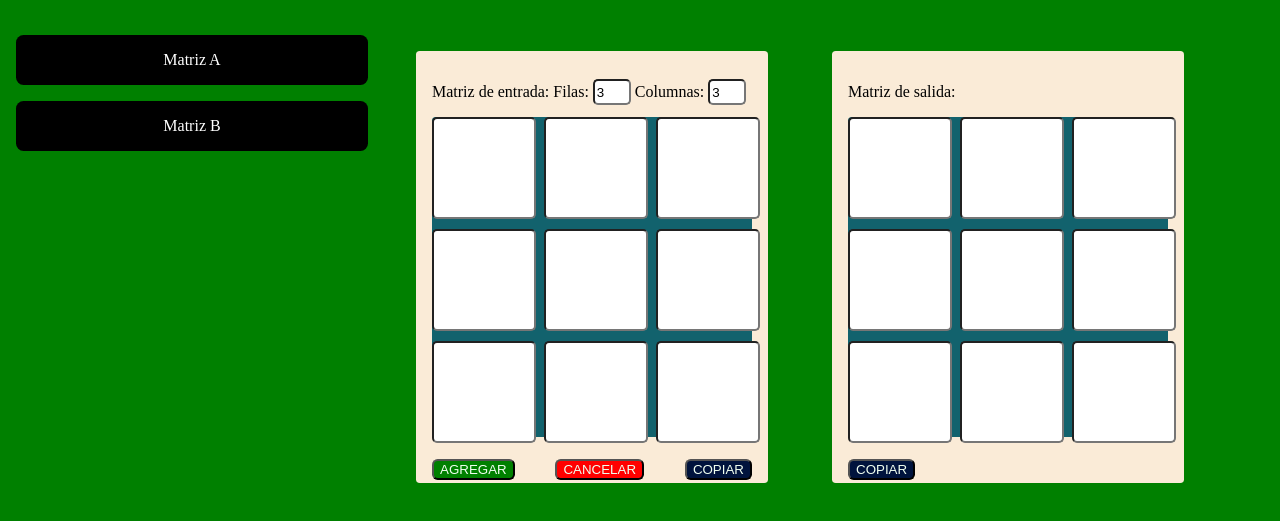
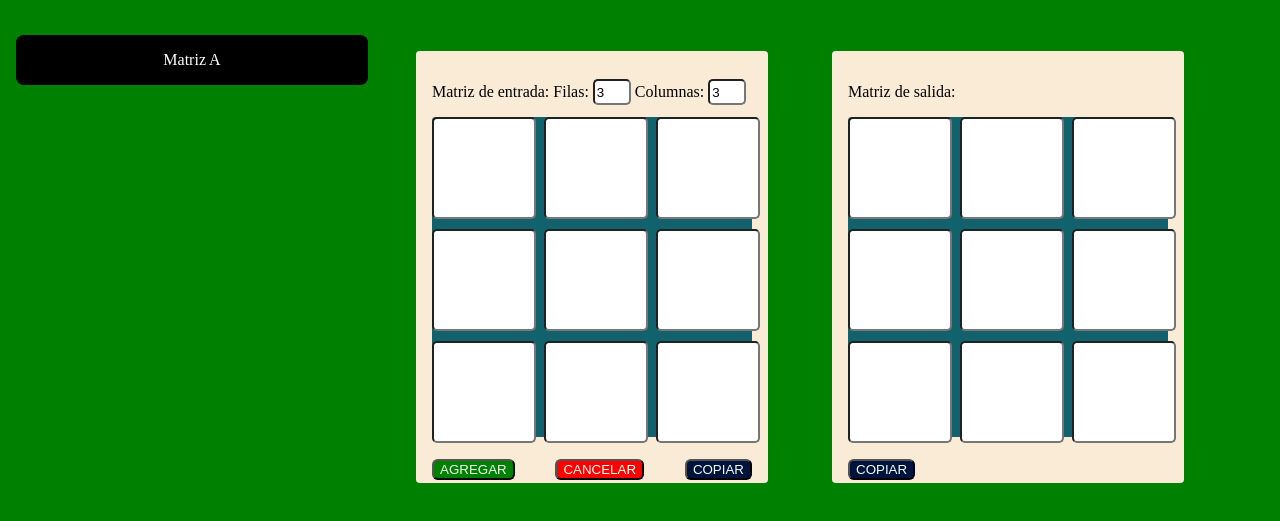
Before and after one commit to Vktornaj/Matrices-WEB, a plain HTML site: page index.html in a window 1280 px wide. Both pictures are taken after typing "Sample", "Sample", "Sample", "Sample", "Sample", "Sample" into the empty fields and a click on the button "AGREGAR". Shown: the part 61-582 px from the top of the page. Drawn offline with Linux system fonts and the light colour scheme.

Commit message:
Cabio de paradigma a objetos

```diff
--- a/main.js
+++ b/main.js
@@ -1,34 +1,33 @@
 // Variables Globales
-let matrices = ['A'];
 let instancias = [];
-let iGraficas = [];
+let mat = [];
+let elementos = [];
 
 // Clases
-class MatrizContenido {
+class Matriz {
+    static numero = 0;
+    id;
     nFilas;
     nColumnas;
     contenido;
-    numeros;
 
-    constructor(nFilas = 0, nColumnas = 0) {
+    constructor(nFilas, nColumnas) {
+        this.id = String.fromCharCode( 65 + Matriz.numero );
+        Matriz.numero++;
         this.nFilas = nFilas;
         this.nColumnas = nColumnas;
         this.contenido = [];
         for (let i = 0; i < nFilas * nColumnas; i++) {
             this.contenido[i] = 0;
         }
-
     }
 
     llenar() {
         let numeros = document.querySelectorAll('.input');
         for (let i = 0; i < this.nColumnas * this.nFilas; i++) {
             this.contenido[i] = numeros[i].value;
-            console.log('Hello');
         }
-        console.log(`Llenando ${this.contenido}`);
     }
-
 }
 
 // Selectores
@@ -84,29 +83,40 @@ function actualizar() {
     }
 }
 
-// Agregar matrices
-lista.innerHTML += `<p id="matrizA">Matriz ${matrices[0]}</p>`;
-instancias[matrices.length - 1] = new MatrizContenido(inputFilas.value, inputColumnas.value);
-iGraficas.push(document.querySelectorAll('.input')[matrices.length - 1]);
-iGraficas[iGraficas.length - 1].addEventListener('click', () => {
-    const a = iGraficas.length - 1;
-    let contenedor = document.querySelectorAll('.input');
-    for (let i = 0; i < columns * rows; i++) {
+// click al boton AGREGAR
+btnAgregar.addEventListener('click', () => {
 
-    }
+    const num = Matriz.numero;
+    mat.push(new Matriz(inputFilas.value, inputColumnas.value));
+    const id = mat[num].id;
+    elementos[num] = document.createElement('p');
+    const text = document.createTextNode(`Matriz ${id}`);
+    elementos[num].appendChild(text);
+    const padre = document.getElementById('lista');
+    padre.insertBefore(elementos[num], null);
+    mat[num].llenar();
+    restablecer();
+    elementos[num].addEventListener('click', () => {
+        mostrarM(mat[num]);
+    });
+
 });
 
-btnAgregar.addEventListener('click', () => {
-    matrices.push(String.fromCharCode(matrices[matrices.length - 1].charCodeAt() + 1));
-    let s = matrices[matrices.length - 1];
-    lista.innerHTML += `<p id="matriz${s}">Matriz ${s}</p>`;
-    instancias[matrices.length - 1] = new MatrizContenido(inputFilas.value, inputColumnas.value);
-    instancias[matrices.length - 2].llenar();
+// Restablecer Entradas
+function restablecer() {
     let contenedores = document.querySelectorAll('.input');
-    iGraficas.push(document.querySelectorAll('.input')[matrices.length - 1]);
     for (let i = 0; i < columns * rows; i++) {
         contenedores[i].value = '';
     }
-});
+}
 
 // Mostrar matrices
+function mostrarM(m) {
+    inputFilas.value = m.nFilas;
+    inputColumnas.value = m.nColumnas;
+    actualizar();
+    let contenedores = document.querySelectorAll('.input');
+    for (let i = 0; i < columns * rows; i++) {
+        contenedores[i].value = m.contenido[i];
+    }
+}
```
Also changed, not shown: index.html (line endings or trailing spaces), style.css (line endings or trailing spaces).
